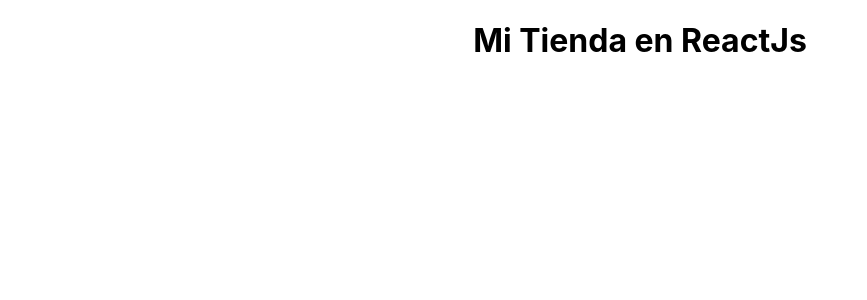
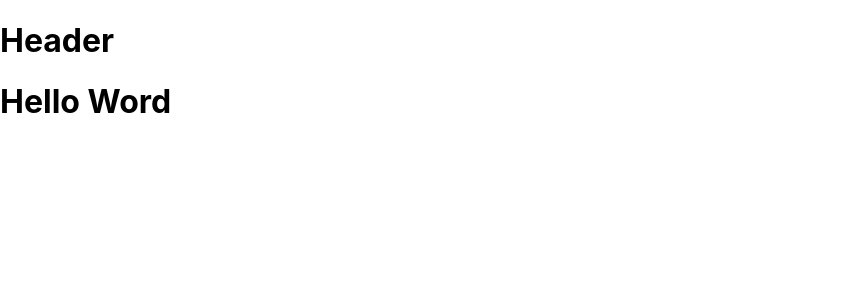
Before and after one commit to eldani17/my-ecommerce, a React (Create React App) app: page / in a window 1280 px wide. Shown: the top 300 px of the page, without its empty margins (0-867 px from the left). Built offline with nearby package versions, Linux system fonts and the light colour scheme.

Commit message:
remove file garbage

```diff
--- a/src/App.js
+++ b/src/App.js
@@ -1,11 +1,26 @@
-import './App.css';
+import React, { Component } from "react";
 
-function App() {
-  return (
-    <div className="App">
-      <h1>Mi Tienda en ReactJs</h1>
-    </div>
-  );
+import "./App.css";
+
+//Components
+import Header from "./components/header/Header";
+
+// function App() {
+//   return (
+//     <div className="App">
+//       <h1>Mi Tienda en ReactJs</h1>
+//     </div>
+//   );
+// }
+class App extends Component {
+  render() {
+    return (
+      <>
+        <Header />
+        <h1>Hello Word</h1>
+      </>
+    );
+  }
 }
 
 export default App;
--- /dev/null
+++ b/src/components/header/Header.js
@@ -0,0 +1,7 @@
+import React from "react";
+
+function Header() {
+  return <div><h1>Header</h1></div>;
+}
+
+export default Header;
--- a/src/index.js
+++ b/src/index.js
@@ -1,17 +1,11 @@
-import React from 'react';
-import ReactDOM from 'react-dom';
-import './index.css';
-import App from './App';
-import reportWebVitals from './reportWebVitals';
+import React from "react";
+import ReactDOM from "react-dom";
+import "./index.css";
+import App from "./App";
 
 ReactDOM.render(
   <React.StrictMode>
     <App />
   </React.StrictMode>,
-  document.getElementById('root')
+  document.getElementById("root")
 );
-
-// If you want to start measuring performance in your app, pass a function
-// to log results (for example: reportWebVitals(console.log))
-// or send to an analytics endpoint. Learn more: https://bit.ly/CRA-vitals
-reportWebVitals();
--- a/src/reportWebVitals.js
+++ /dev/null
@@ -1,13 +0,0 @@
-const reportWebVitals = onPerfEntry => {
-  if (onPerfEntry && onPerfEntry instanceof Function) {
-    import('web-vitals').then(({ getCLS, getFID, getFCP, getLCP, getTTFB }) => {
-      getCLS(onPerfEntry);
-      getFID(onPerfEntry);
-      getFCP(onPerfEntry);
-      getLCP(onPerfEntry);
-      getTTFB(onPerfEntry);
-    });
-  }
-};
-
-export default reportWebVitals;
```
Also changed, not shown: src/setupTests.js (deleted, +0 -5 lines), src/components/header/Header.css (added).
